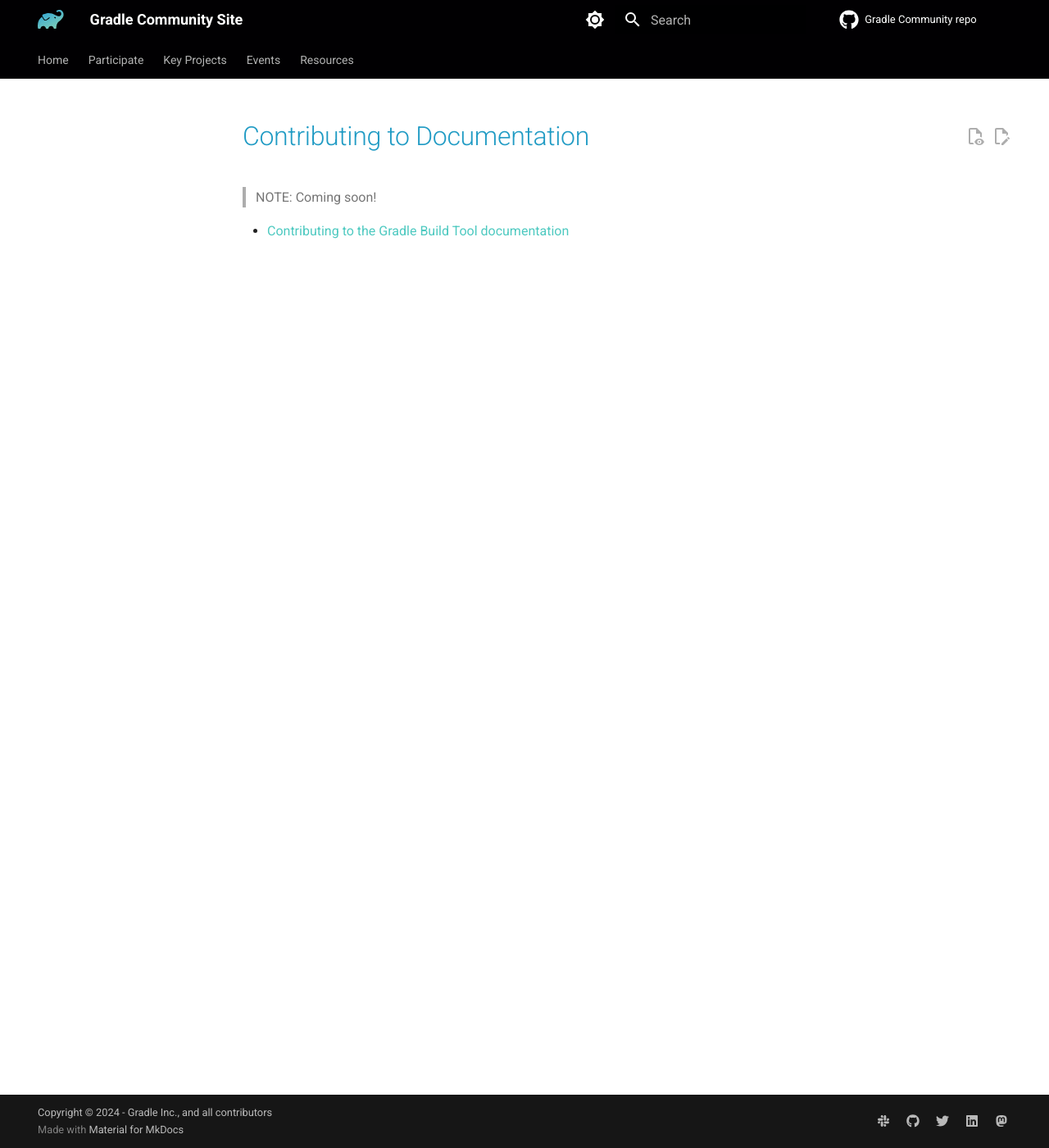
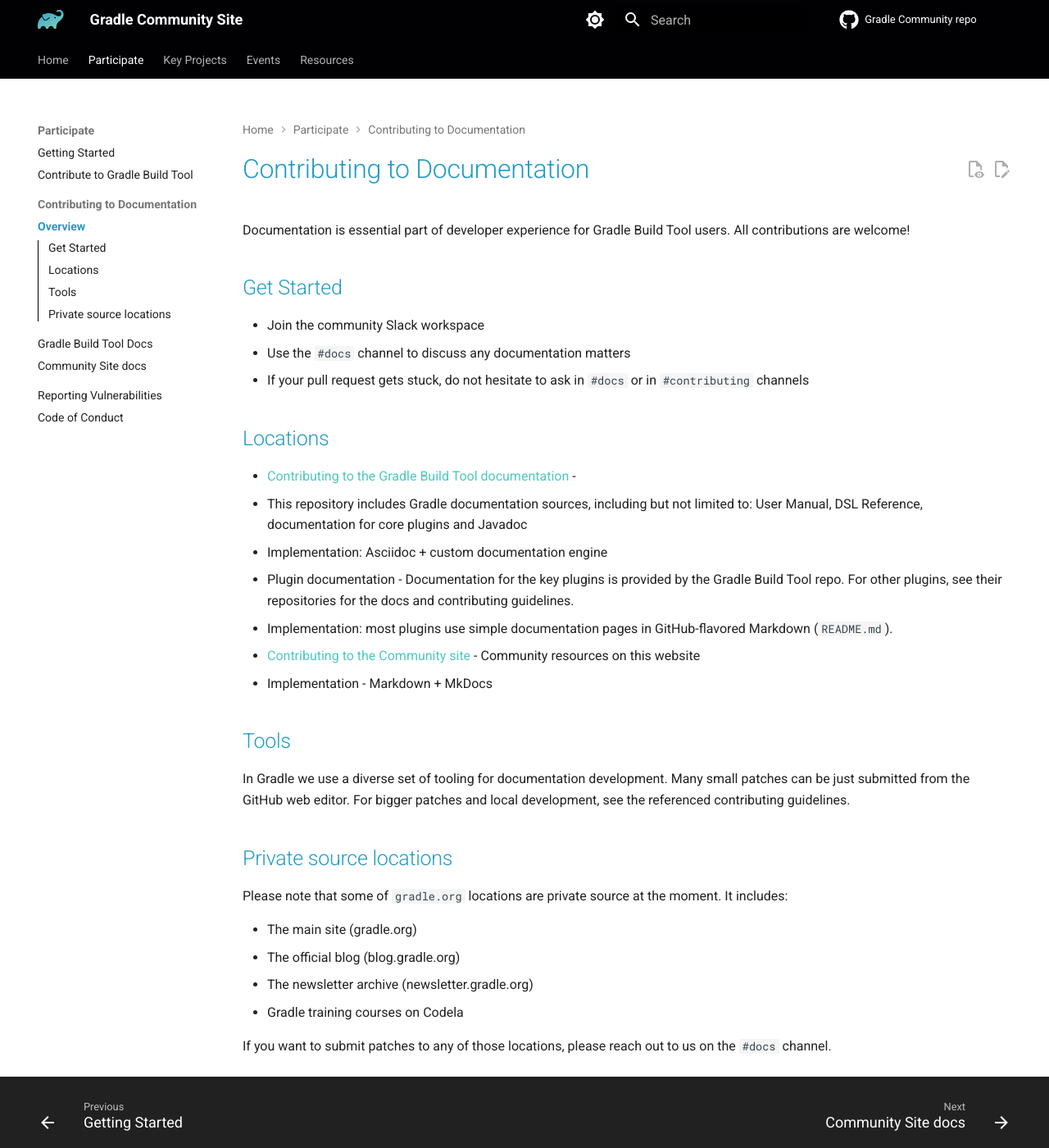
Before and after one commit to gradle/community, an MkDocs documentation site: the page built from docs/contributing/documentation/README.md, in a window 1280 px wide and 1400 px high. Shown: the whole window at 82% size. Built offline with MkDocs 1.6.1 and Material for MkDocs 9.7.7, drawn with Linux system fonts in a browser that asks for light colours; plug-ins that fetch from the network failed and are left out; comment, search, counter and statistics services are not loaded.

Commit message:
Improve contributing structure and the targeted documentation page

```diff
--- a/docs/contributing/documentation/README.md
+++ b/docs/contributing/documentation/README.md
@@ -1,5 +1,41 @@
 # Contributing to Documentation
 
-> NOTE: Coming soon!
+Documentation is essential part of developer experience for Gradle Build Tool users.
+All contributions are welcome!
 
-- [Contributing to the Gradle Build Tool documentation](../../gradle/CONTRIBUTING/#contributing-to-documentation)
+## Get Started
+
+- Join the community Slack workspace
+- Use the `#docs` channel to discuss any documentation matters
+- If your pull request gets stuck, do not hesitate to ask in `#docs` or in `#contributing` channels
+
+## Locations
+
+- [Contributing to the Gradle Build Tool documentation](../../gradle/CONTRIBUTING/#contributing-to-documentation) -
+  - This repository includes Gradle documentation sources, including but not limited to: User Manual, DSL Reference, documentation for core plugins and Javadoc
+  - Implementation: Asciidoc + custom documentation engine
+- Plugin documentation - Documentation for the key plugins is provided by the Gradle Build Tool repo.
+  For other plugins, see their repositories for the docs and contributing guidelines.
+  - Implementation: most plugins use simple documentation pages in GitHub-flavored Markdown (`README.md`).
+- [Contributing to the Community site](../../CONTRIBUTING.md) -
+  Community resources on this website
+  - Implementation - Markdown + MkDocs
+
+## Tools
+
+In Gradle we use a diverse set of tooling for documentation development.
+Many small patches can be just submitted from the GitHub web editor.
+For bigger patches and local development, see the referenced contributing guidelines.
+
+## Private source locations
+
+Please note that some of `gradle.org` locations are private source at the moment.
+It includes:
+
+- The main site (gradle.org)
+- The official blog (blog.gradle.org)
+- The newsletter archive (newsletter.gradle.org)
+- Gradle training courses on Codela
+
+If you want to submit patches to any of those locations,
+please reach out to us on the `#docs` channel.
--- a/mkdocs.yml
+++ b/mkdocs.yml
@@ -100,8 +100,10 @@ nav:
   - Participate:
     - Getting Started: contributing/README.md
     - Contribute to Gradle Build Tool: gradle/CONTRIBUTING.md
-    - Contributing to GBT Docs: gradle/platforms/documentation/docs/README.md
-    - Contributing to the Community Site: CONTRIBUTING.md
+    - Contributing to Documentation:
+      - Overview: contributing/documentation/README.md
+      - Gradle Build Tool Docs: gradle/platforms/documentation/docs/README.md
+      - Community Site docs: CONTRIBUTING.md
     - Reporting Vulnerabilities: dotgithub/SECURITY.md
     - Code of Conduct: dotgithub/CODE_OF_CONDUCT.md
   - Key Projects:
```
Also changed, not shown: docs/README.md (+13 -8 lines), docs/resources/README.md (+8 -1 lines).
